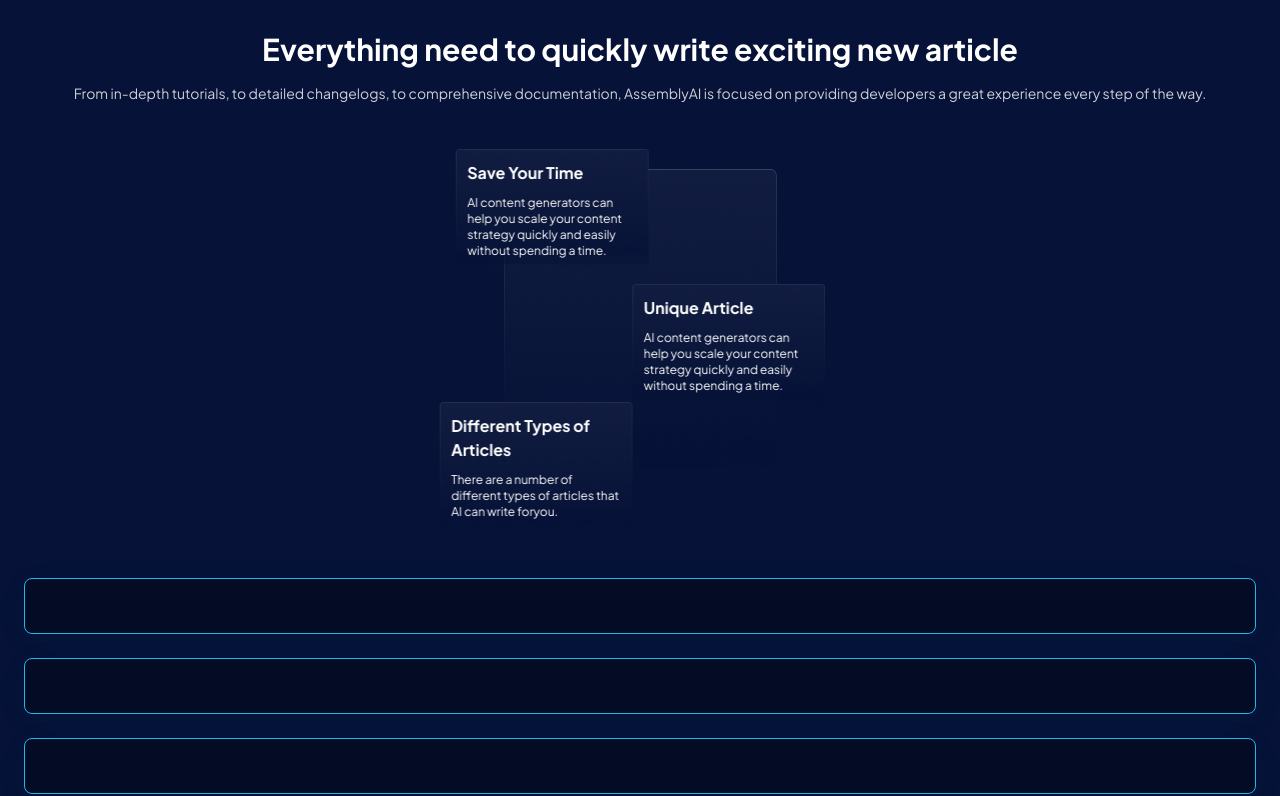
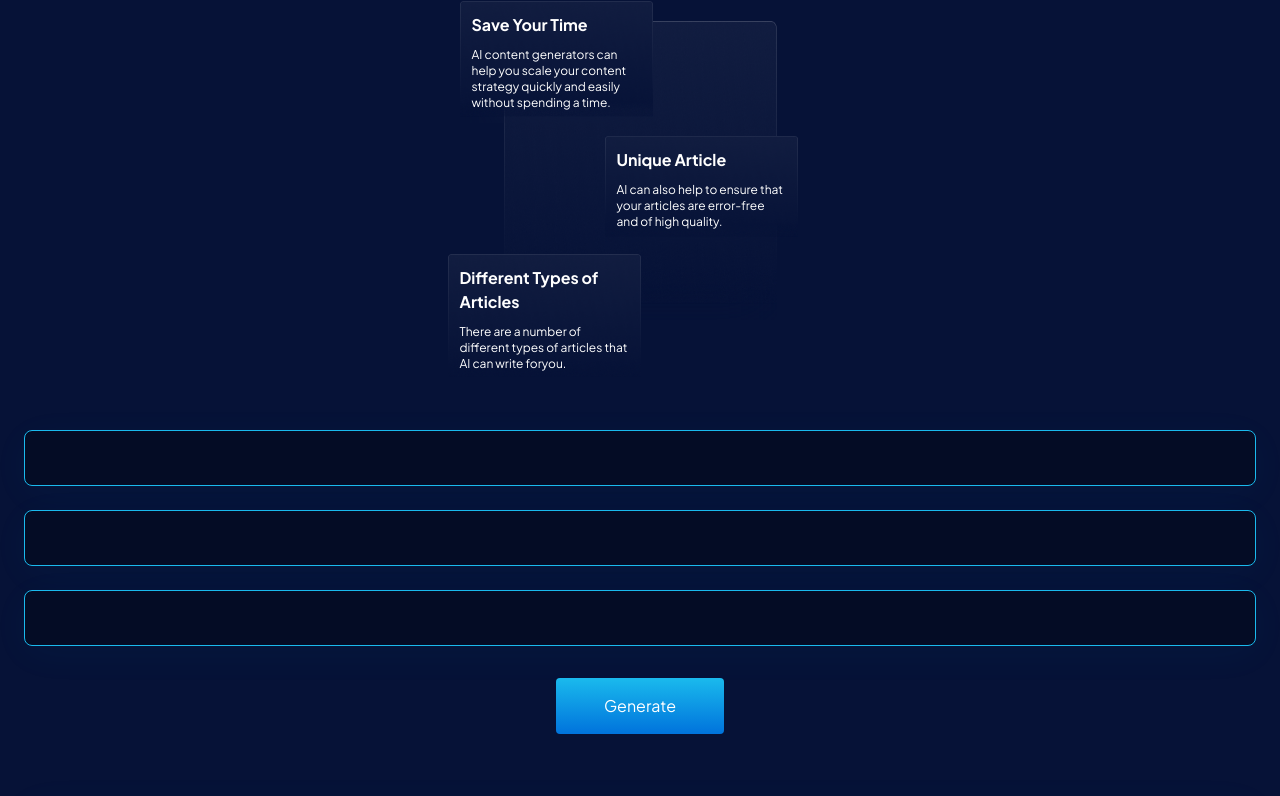
Before and after one commit to upwork-about/527landingpage, a Nuxt app: page / in a window 1280 px wide. Shown: the part 1231-2027 px from the top of the page. Built offline with nearby package versions, Linux system fonts and the light colour scheme.

Commit message:
feat: new design

```diff
--- a/assets/css/tailwind.css
+++ b/assets/css/tailwind.css
@@ -6,6 +6,7 @@
   html,
   body {
     font-family: "Plus Jakarta Sans", sans-serif;
+    font-style: normal;
     overscroll-behavior: none;
   }
 }
--- a/components/common/Footer.vue
+++ b/components/common/Footer.vue
@@ -77,7 +77,7 @@ let list = computed(() => {
 })
 </script>
 <template>
-  <div class='bg-white relative'>
+  <div class='bg-page-bg relative'>
     <div
       class="absolute left-1/2 -top-[100px] -translate-x-1/2 flex flex-col items-center w-4/5 rounded-3xl xl:w-[1345px] px-8 xl:px-0 py-20 bg-[url('/img/footer-thumb.png')] bg-[length:100%_100%]">
       <h3 class="text-3xl xl:text-[48px] text-white">Let's talk</h3>
@@ -89,7 +89,7 @@ let list = computed(() => {
       </button>
     </div>
     <div
-      class="flex flex-col items-center xl:items-stretch  xl:flex-row justify-center gap-10 xl:gap-[270px] bg-[#061237] rounded-t-3xl xl:rounded-t-[60px] pt-[363px] pb-[110px]">
+      class="flex flex-col items-center xl:items-stretch  xl:flex-row justify-center gap-10 xl:gap-[270px]  rounded-t-3xl xl:rounded-t-[60px] pt-[363px] pb-[110px]">
       <img class="w-[140px] h-[60px]" src="/img/logo.png" alt="">
       <div class="flex flex-wrap px-6 xl:px-0 gap-y-10 xl:gap-40 ">
         <div class="flex flex-col  gap-6 text-white w-[160px] pl-4 xl:w-auto" v-for="item in list" :key="item.title">
@@ -100,11 +100,11 @@ let list = computed(() => {
         </div>
       </div>
     </div>
-    <div class="bg-[#061237] xl:hidden flex gap-4 text-[#FFFFFFB2] text-sm xl:text-base justify-end px-6 pb-4">
+    <div class=" xl:hidden flex gap-4 text-[#FFFFFFB2] text-sm xl:text-base justify-end px-6 pb-4">
       <a>Privacy</a>
       <a>Terms</a>
     </div>
-    <div class="bg-[#061237]">
+    <div>
       <div
         class="px-6 xl:px-0 xl:max-w-[1320px] mx-auto h-14 xl:h-20 border-t-2 border-t-line flex items-center justify-center xl:justify-between text-[#FFFFFFB2] text-sm xl:text-base">
         <p>© 2010-2020 Access Media. All rights reserved.</p>
--- a/components/home/Article.vue
+++ b/components/home/Article.vue
@@ -8,7 +8,7 @@ let queryParams = computed(() => { })
 <template>
   <div class='flex flex-col xl:flex-row items-center justify-center gap-[160px] bg-white pt-20 pb-40 xl:py-[200px]'>
 
-    <div class="w-full px-6 xl:px-0 xl:w-[533px] flex flex-col items-center text-center xl:text-left">
+    <div class="w-full px-6 xl:px-0 xl:w-[533px] flex flex-col items-center text-left">
       <h3 class="text-h w-full  xl:w-[473px] text-4xl font-bold">
         Get a complete article in just few minutes with Access Media
       </h3>
@@ -17,7 +17,8 @@ let queryParams = computed(() => { })
         integer amet. Cras aliquet convallis amet pellentesque arcu vel. Varius.
       </p>
       <div class="relative article-box mt-[66px] w-[273px] h-[407px] xl:w-[533px] xl:h-[412px] text-left">
-        <div class="absolute article-box -top-5 -translate-x-1/4 xl:-translate-x-1/3 w-[193px] xl:w-[350px] p-3 xl:p-6">
+        <div
+          class="absolute article-box -top-5 -translate-x-[44px] xl:-translate-x-1/3 w-[193px] xl:w-[350px] p-3 xl:p-6">
           <h4 class="text-h text-base xl:text-2xl font-semibold">Generate Fresh Article</h4>
           <p class="mt-[10px] text-h text-xs xl:text-sm">
             AI writing, you can overcome writer article and create new content that aligns with the latest trends by using
@@ -25,13 +26,14 @@ let queryParams = computed(() => { })
           </p>
         </div>
         <div
-          class="absolute article-box top-[170px] xl:top-[78px] right-0 translate-x-1/4 xl:translate-x-1/3 w-[193px] xl:w-[350px] p-3 xl:p-6 overflow-hidden">
-          <h4 class="text-h text-base xl:text-2xl font-semibold">targeted content</h4>
+          class="absolute article-box top-[170px] xl:top-[78px] right-0 translate-x-[21px] xl:translate-x-1/3 w-[193px] xl:w-[350px] p-3 xl:p-6 overflow-hidden">
+          <h4 class="text-h text-base xl:text-2xl font-semibold">Targeted Content</h4>
           <p class="mt-[10px] text-h text-xs xl:text-sm">
             AI writers can help you create targeted content for specific demographics.
           </p>
         </div>
-        <div class="absolute article-box -bottom-5 xl:bottom-5 -translate-x-1/4 w-[193px] xl:w-[350px] p-3 xl:p-6">
+        <div
+          class="absolute article-box -bottom-5 xl:bottom-5 -translate-x-[56px] xl:-translate-x-1/4 w-[193px] xl:w-[350px] p-3 xl:p-6">
           <h4 class="text-h text-base xl:text-2xl font-semibold">Publish</h4>
           <p class="mt-[10px] text-h text-xs xl:text-sm">
             Lorem ipsum dolor sit amet consectetur. Id nunc mi sem metus adipiscing risus nisi
--- a/components/home/Banner.vue
+++ b/components/home/Banner.vue
@@ -6,7 +6,7 @@ onMounted(() => { })
 let queryParams = computed(() => { })
 </script>
 <template>
-  <div class="bg-[url('/img/bg.png')] bg-[length:100%_100%] text-center pt-8 pb-20 xl:pb-[373px]">
+  <div class="bg-[url('/img/bg.png')] bg-[length:100%_100%] text-center pt-8 pb-50 xl:pb-[373px]">
     <div class="flex flex-col items-center px-6 xl:px-0">
       <img class="w-[140px]" src="/img/logo.png" alt="">
       <h3 class="mt-12 xl:mt-40 xl:w-[978px] text-[30px] xl:text-7xl text-white">Create Your Content with Our Article
--- a/components/home/Company.vue
+++ b/components/home/Company.vue
@@ -32,7 +32,7 @@ const list = computed(() => {
 </script>
 <template>
   <div class="bg-[#061237]">
-    <div class='rounded-t-[60px]  bg-white flex flex-col items-center pb-20 xl:pb-[178px]'>
+    <div class='relative -top-[100px] rounded-t-[60px]  bg-white flex flex-col items-center pb-20 xl:pb-[178px]'>
       <img class="relative -top-[30px] xl:-top-[200px] w-4/5 xl:w-[1256px] company-thumb" src="/img/company-thumb.png"
         alt="">
       <div class="flex flex-col items-center px-6 xl:px-0">
--- a/components/home/FormArticle.vue
+++ b/components/home/FormArticle.vue
@@ -7,21 +7,26 @@ let queryParams = computed(() => { })
 </script>
 <template>
   <div
-    class='flex flex-col-reverse px-6 xl:px-0 xl:flex-row justify-center gap-[110px] xl:gap-[290px] bg-[#061237] py-[68px] xl:py-[200px]'>
+    class='flex flex-col-reverse px-6 xl:px-0 xl:flex-row justify-center gap-[110px] xl:gap-[290px] bg-[#061237] pb-[68px] xl:pt-[100px] xl:pb-[200px]'>
     <div class="flex flex-col items-center xl:items-start w-full xl:w-[500px]">
-      <input class="w-full rounded-lg h-[56px] bg-[#040c25] shadow-input-box border-[#1ABAED] border-[1px]" type="text">
-      <input class="mt-6 w-full rounded-lg h-[56px] bg-[#040c25] shadow-input-box border-[#1ABAED] border-[1px]"
+      <input
+        class="text-white pl-4 w-full rounded-lg h-[56px] bg-[#040c25] shadow-input-box border-[#1ABAED] border-[1px]"
         type="text">
-      <input class="mt-6 w-full rounded-lg h-[56px] bg-[#040c25] shadow-input-box border-[#1ABAED] border-[1px]"
+      <input
+        class="text-white pl-4 mt-6 w-full rounded-lg h-[56px] bg-[#040c25] shadow-input-box border-[#1ABAED] border-[1px]"
+        type="text">
+      <input
+        class="text-white pl-4 mt-6 w-full rounded-lg h-[56px] bg-[#040c25] shadow-input-box border-[#1ABAED] border-[1px]"
         type="text">
       <button
         class="mt-8 w-[168px] h-[56px] bg-gradient-to-b from-[#1ABAED] to-[#0073DC] text-white rounded">Generate</button>
-      <textarea class="mt-16 w-full rounded-lg h-[266px] bg-[#040c25] shadow-input-box border-[#1ABAED] border-[1px]"
+      <textarea
+        class="text-white pl-4 mt-16 w-full rounded-lg h-[266px] bg-[#040c25] shadow-input-box border-[#1ABAED] border-[1px]"
         name="" id="" cols="30" rows="10"></textarea>
       <button class="mt-8 w-[168px] h-[56px] bg-gradient-to-b from-[#1ABAED] to-[#0073DC] text-white rounded">Start
         Now</button>
     </div>
-    <div class="w-full xl:w-[533px] flex flex-col items-center text-center xl:text-left ">
+    <div class="w-full xl:w-[533px] flex flex-col items-center">
       <h3 class="text-white w-full font-bold xl:w-[473px] text-3xl xl:text-4xl">
         Everything need to quickly write exciting new article
       </h3>
@@ -33,20 +38,21 @@ let queryParams = computed(() => { })
         providing developers a great experience every step of the way.</p>
       <div class="relative form-article-box mt-[66px] w-[273px] h-[299px] xl:w-[533px] xl:h-[412px] text-left">
         <div
-          class="absolute form-article-box -top-5 -translate-x-1/4 xl:-translate-x-1/2 w-[193px] xl:w-[350px] p-3 xl:p-6">
+          class="absolute form-article-box -top-5 -translate-x-[44px] xl:-translate-x-1/2 w-[193px] xl:w-[350px] p-3 xl:p-6">
           <h4 class="text-white text-base xl:text-2xl font-semibold">Save Your Time</h4>
           <p class="mt-[10px] text-white text-xs xl:text-sm">
             AI content generators can help you scale your content strategy quickly and easily without spending a time.
           </p>
         </div>
         <div
-          class="absolute form-article-box top-[115px] xl:top-[78px] right-0 translate-x-1/4 xl:translate-x-1/3 w-[193px] xl:w-[350px] p-3 xl:p-6 ">
+          class="absolute form-article-box top-[115px] xl:top-[78px] right-0 translate-x-[21px] xl:translate-x-1/3 w-[193px] xl:w-[350px] p-3 xl:p-6 ">
           <h4 class="text-white text-base xl:text-2xl font-semibold">Unique Article</h4>
           <p class="mt-[10px] text-white text-xs xl:text-sm">
-            AI content generators can help you scale your content strategy quickly and easily without spending a time.
+            AI can also help to ensure that your articles are error-free and of high quality.
           </p>
         </div>
-        <div class="absolute form-article-box -bottom-16 xl:bottom-5 -translate-x-1/3 w-[193px] xl:w-[350px] p-3 xl:p-6">
+        <div
+          class="absolute form-article-box -bottom-16 xl:bottom-5 -translate-x-[56px] xl:-translate-x-1/3 w-[193px] xl:w-[350px] p-3 xl:p-6">
           <h4 class="text-white text-base xl:text-2xl font-semibold">Different Types of Articles</h4>
           <p class="mt-[10px] text-white text-xs xl:text-sm">
             There are a number of different types of articles that AI can write foryou.
--- a/pages/index.vue
+++ b/pages/index.vue
@@ -6,7 +6,7 @@ onMounted(() => { })
 let queryParams = computed(() => { })
 </script>
 <template>
-  <div class='wrap'>
+  <div class='bg-page-bg'>
     <HomeBanner />
     <HomeCompany />
     <HomeFormArticle />
--- a/tailwind.config.js
+++ b/tailwind.config.js
@@ -24,6 +24,7 @@ module.exports = {
       colors: {
         white: '#ffffff',
         'h': '#040C25',
+        'page-bg': '#061237',
         line: 'rgba(26, 186, 237, 0.04)'
       },
       boxShadow: {
```
